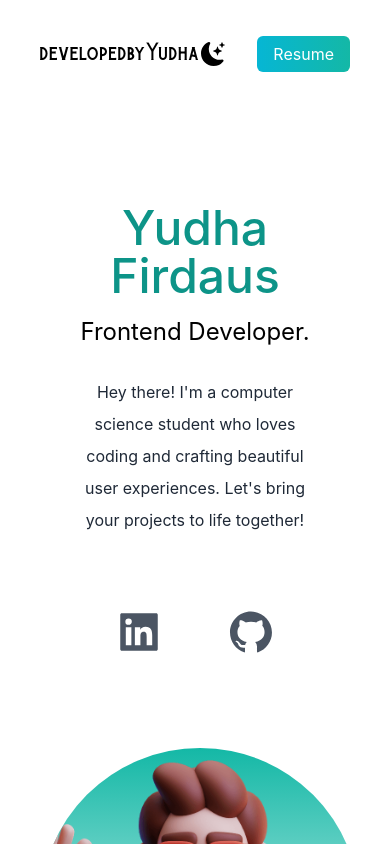
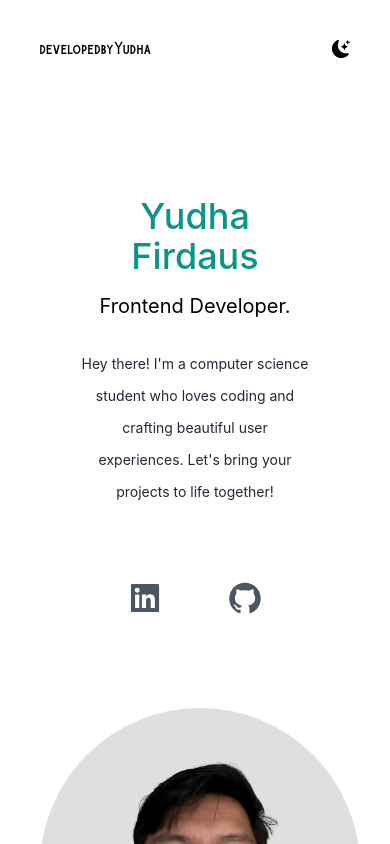
Before and after one commit to yhfrds/react-portfolio, a Next.js app: page / in a window 390 px wide. Shown: the top 844 px of the page. Built offline with nearby package versions, Linux system fonts and the light colour scheme.

Commit message:
resizing for smaller screen and added my own headshot

```diff
--- a/pages/index.js
+++ b/pages/index.js
@@ -2,7 +2,7 @@ import Head from "next/head";
 import { BsFillMoonStarsFill } from "react-icons/bs";
 import { AiFillLinkedin, AiFillGithub } from "react-icons/ai";
 import Image from "next/image";
-import deved from "../public/dev-ed-wave.png";
+import yudhaImage from "../public/headshot.jpg";
 import design from "../public/design.png";
 import code from "../public/code.png";
 import consulting from "../public/consulting.png";
@@ -27,51 +27,39 @@ export default function Home() {
       <main className="bg-white dark:bg-gray-900 px-10 md:px-20 lg:px-40 ">
         <section className=" min-h-screen">
           <nav className="py-10 mb-12 flex justify-between">
-            <h1 className="text-xl font-burtons dark:text-white">
+            <h1 className="sm:text-xl text-sm font-burtons dark:text-white">
               developedbyYudha
             </h1>
-            <ul className="flex items-center">
-              <li>
-                <BsFillMoonStarsFill
-                  onClick={() => {
-                    setDarkMode(!darkMode);
-                  }}
-                  className="cursor-pointer text-2xl dark:text-white"
-                />
-              </li>
-              <li>
-                <a
-                  className=" bg-gradient-to-r from-cyan-500 to-teal-500 text-white px-4 py-2 rounded-md ml-8"
-                  href="#"
-                >
-                  Resume
-                </a>
-              </li>
-            </ul>
+            <BsFillMoonStarsFill
+              onClick={() => {
+                setDarkMode(!darkMode);
+              }}
+              className="cursor-pointer sm:text-xl text-lg dark:text-white"
+            />
           </nav>
 
           <div className="text-center p-10 ">
-            <h2 className="text-5xl py-2 text-teal-600 font-medium md:text-6xl">
+            <h2 className="sm:text-5xl text-4xl py-2 text-teal-600 font-medium md:text-6xl">
               Yudha Firdaus
             </h2>
-            <h3 className="text-2xl py-2 md:text-3xl dark:text-white">
+            <h3 className="sm:text-2xl text-xl py-2 md:text-3xl dark:text-white">
               Frontend Developer.
             </h3>
-            <p className="text-md py-5 leading-8 text-gray-800 dark:text-gray-200 md:text-xl max-w-xl mx-auto">
+            <p className="sm:text-md text-sm py-5 leading-8 text-gray-800 dark:text-gray-200 md:text-xl max-w-xl mx-auto">
               Hey there! I'm a computer science student who loves coding and
               crafting beautiful user experiences. Let's bring your projects to
               life together!
             </p>
           </div>
 
-          <div className="text-5xl flex justify-center gap-16 py-3 text-gray-600  dark:text-gray-400">
+          <div className="sm:text-5xl text-4xl flex justify-center gap-16 py-3 text-gray-600  dark:text-gray-400">
             <AiFillLinkedin className="cursor-pointer" />
             <AiFillGithub className="cursor-pointer" />
           </div>
 
           {/* mx auto will center it */}
           <div className="relative mx-auto bg-gradient-to-b from-teal-500 rounded-full w-80 h-80 mt-20 overflow-hidden">
-            <Image src={deved} layout="fill" objectFit="cover" />
+            <Image src={yudhaImage} className="object-cover" />
           </div>
         </section>
 
```
Also changed, not shown: public/IMG-2187.jpg (added), public/headshot.jpg (added).
